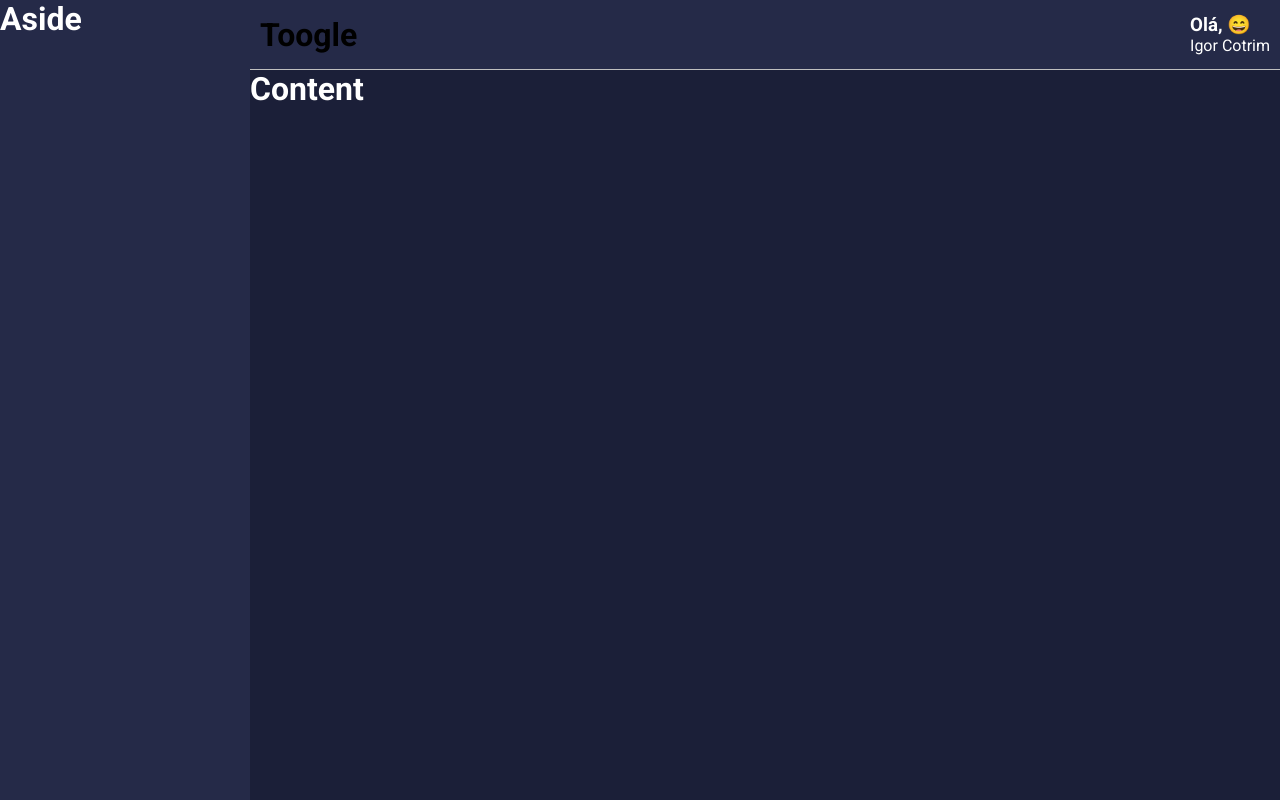
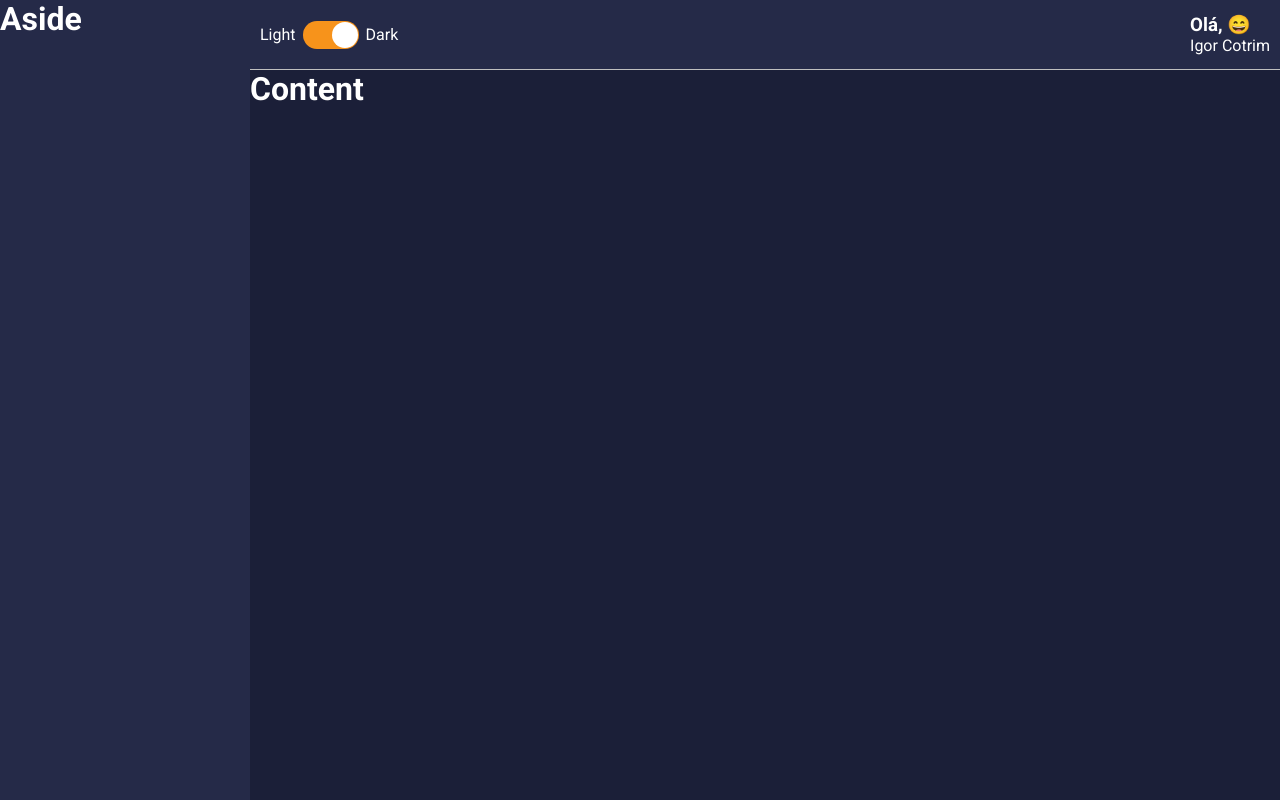
Before and after one commit to igor-cotrim/minha-carteira, a React (Create React App) app: page / in a window 1280 px wide. Built offline with nearby package versions, Linux system fonts and the light colour scheme.

Commit message:
create toggle

```diff
--- a/package.json
+++ b/package.json
@@ -9,16 +9,17 @@
     "react": "^17.0.2",
     "react-dom": "^17.0.2",
     "react-scripts": "5.0.0",
+    "react-switch": "^6.0.0",
     "styled-components": "^5.3.3",
     "typescript": "^4.4.2",
     "web-vitals": "^2.1.0"
   },
   "devDependencies": {
-    "@types/styled-components": "^5.1.22",
     "@types/jest": "^27.4.0",
     "@types/node": "^17.0.18",
     "@types/react": "^17.0.39",
-    "@types/react-dom": "^17.0.11"
+    "@types/react-dom": "^17.0.11",
+    "@types/styled-components": "^5.1.22"
   },
   "scripts": {
     "start": "react-scripts start",
--- a/src/components/main-header/index.tsx
+++ b/src/components/main-header/index.tsx
@@ -1,5 +1,7 @@
 import { useMemo } from "react"
+
 import { emojis } from "../../utils/emojis"
+import Toggle from "../toggle"
 
 import * as S from "./styles"
 
@@ -12,7 +14,7 @@ const MainHeader = () => {
 
   return (
     <S.Container>
-      <h1>Toogle</h1>
+      <Toggle />
       <S.Profile>
         <S.Welcome>Olá, {emoji}</S.Welcome>
         <S.Username>Igor Cotrim</S.Username>
--- /dev/null
+++ b/src/components/toggle/index.tsx
@@ -0,0 +1,18 @@
+// import Switch from "react-switch";
+
+import * as S from "./styles"
+
+const Toggle = () => (
+  <S.Container>
+    <S.ToggleLabel>Light</S.ToggleLabel>
+    <S.ToggleSelector
+      checked
+      uncheckedIcon={false}
+      checkedIcon={false}
+      onChange={() => { }}
+    />
+    <S.ToggleLabel>Dark</S.ToggleLabel>
+  </S.Container>
+)
+
+export default Toggle
--- /dev/null
+++ b/src/components/toggle/styles.ts
@@ -0,0 +1,21 @@
+import styled, { css } from 'styled-components';
+import Switch, { ReactSwitchProps } from "react-switch";
+
+export const Container = styled.div`
+  display: flex;
+  align-items: center;
+`;
+
+export const ToggleLabel = styled.span`
+  ${({ theme }) => css`
+    color: ${theme.colors.white};
+  `}
+`;
+
+export const ToggleSelector = styled(Switch).attrs<ReactSwitchProps>(
+  ({ theme }) => ({
+    onColor: theme.colors.info,
+    offColor: theme.colors.warning
+  })) <ReactSwitchProps>`
+    margin: 0 7px;
+  `
--- a/src/utils/emojis.ts
+++ b/src/utils/emojis.ts
@@ -1,8 +1 @@
-export const emojis =  [
-  '🤑',
-  '🤩',
-  '😍',
-  '😎',
-  '😄',
-  '😊',
-]
+export const emojis =  ['🤑','🤩','😍','😎','😄','😊',]
```
Also changed, not shown: 1 other file (tests, documents, lock files or other folders).
